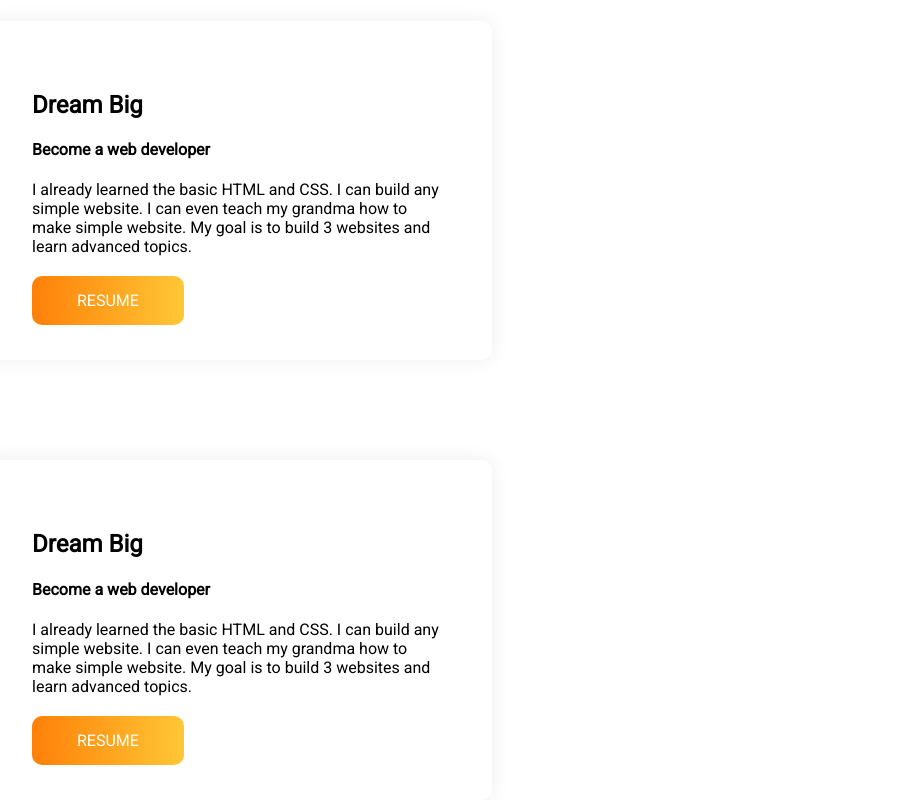
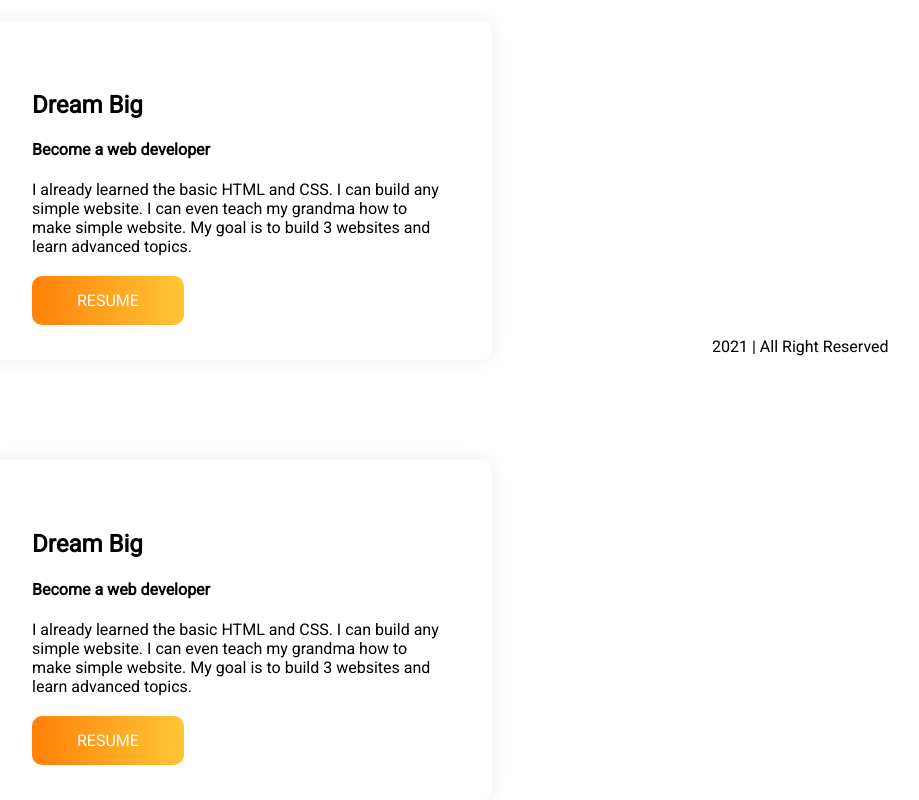
Before and after one commit to thesagorahmed/portfolio, a plain HTML site: page index.html in a window 1280 px wide. Shown: the part 1599-2399 px from the top of the page, without its empty margins (171-1090 px from the left). Drawn offline with Linux system fonts and the light colour scheme.

Commit message:
footer add

```diff
--- a/index.html
+++ b/index.html
@@ -69,5 +69,9 @@
         </div>
     </section>
     <!-- Last Section End -->
+    <!-- Footer Start -->
+    <footer>
+        <p >2021 | All Right Reserved</p>
+    </footer>
 </body>
 </html>
--- a/style.css
+++ b/style.css
@@ -63,3 +63,8 @@ body{
        color: #fff;
        text-decoration: none;
 }
+
+footer p{
+    text-align: center;
+
+}
```
